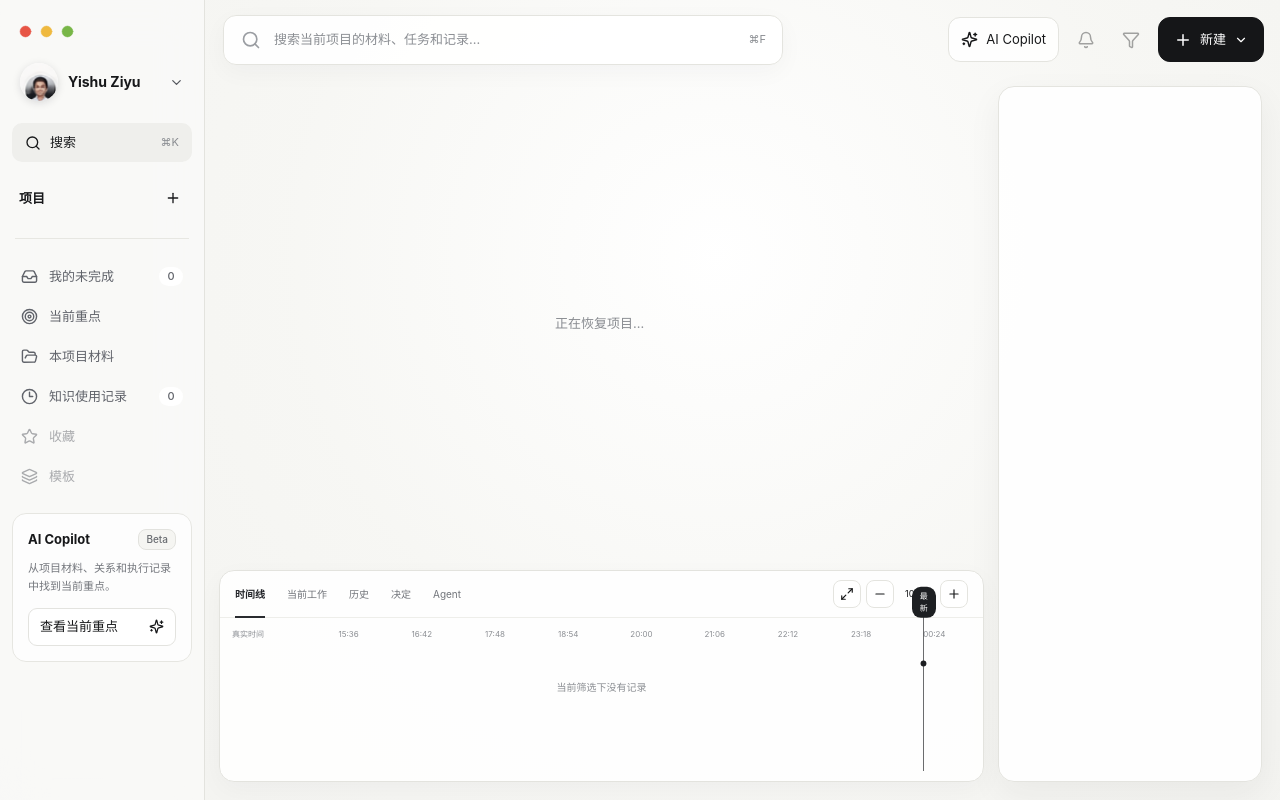
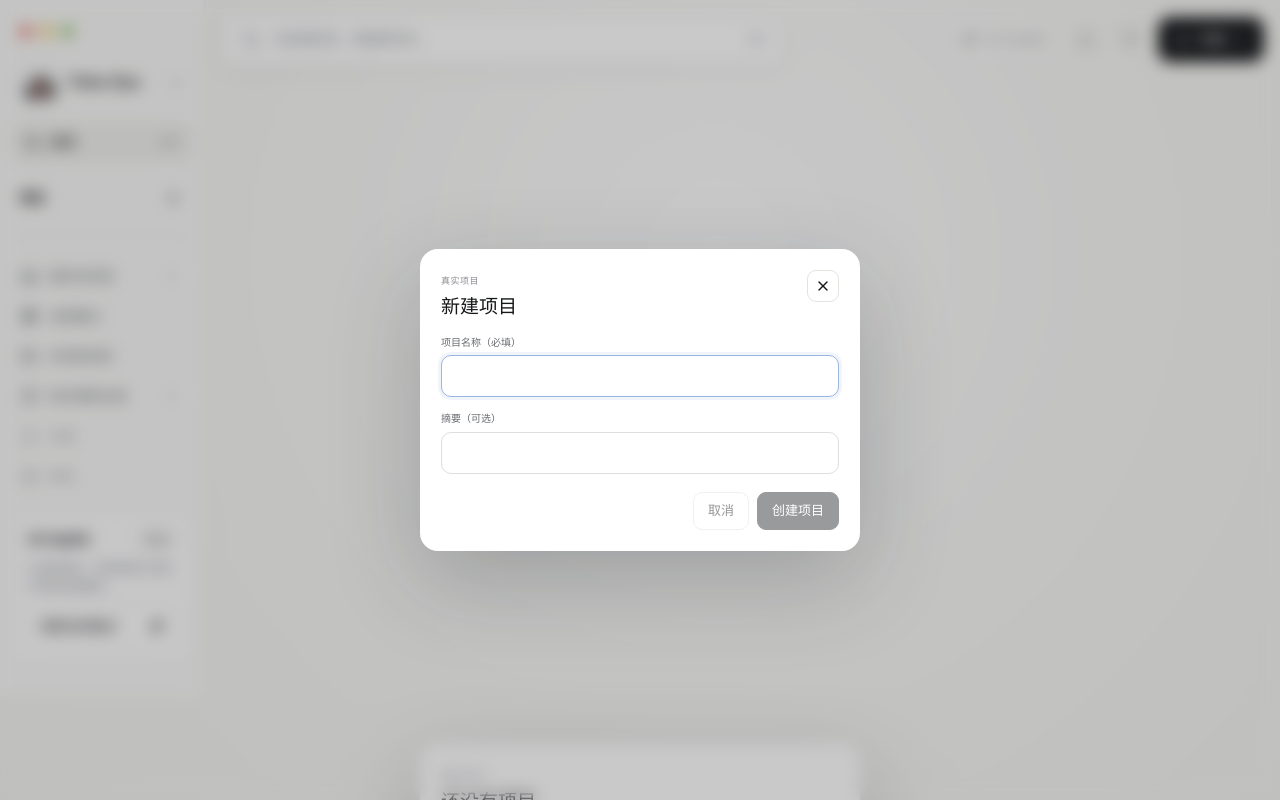
Before and after one commit to yishu-ziyu/zhiji, a Next.js app: page /track/knowledge in a window 1280 px wide. Built offline with nearby package versions, Linux system fonts and the light colour scheme.

Commit message:
feat(knowledge): honest empty workspace with create and upload
Show empty state when no projects exist, require a real project name, and
allow uploading one local file from the materials panel.

```diff
--- a/app/track/knowledge/page.tsx
+++ b/app/track/knowledge/page.tsx
@@ -99,6 +99,9 @@ export default function KnowledgePage() {
   } | null>(null);
   const [projectJumpOpen, setProjectJumpOpen] = useState(false);
   const [projectJumpQuery, setProjectJumpQuery] = useState("");
+  const [createProjectOpen, setCreateProjectOpen] = useState(false);
+  const [newProjectName, setNewProjectName] = useState("");
+  const [newProjectSummary, setNewProjectSummary] = useState("");
   const [notice, setNotice] = useState<string | null>(null);
   const [error, setError] = useState<string | null>(null);
   const searchRef = useRef<HTMLInputElement>(null);
@@ -211,6 +214,13 @@ export default function KnowledgePage() {
             loadMyOpenWork(selected.id),
             loadFootprint(),
           ]);
+        } else {
+          // Honest empty: no seed project masquerading as user work.
+          activeProjectIdRef.current = "";
+          setProjectId("");
+          setSnapshot(null);
+          setLoading(false);
+          setCreateProjectOpen(true);
         }
       } catch (nextError) {
         setError(nextError instanceof Error ? nextError.message : "读取项目失败");
@@ -305,6 +315,75 @@ export default function KnowledgePage() {
       });
     } catch (nextError) {
       setError(nextError instanceof Error ? nextError.message : "打开文件失败");
+    }
+  }
+
+  async function handleCreateProject(event: FormEvent) {
+    event.preventDefault();
+    const name = newProjectName.trim();
+    if (!name) {
+      setError("项目名称不能为空");
+      return;
+    }
+    setBusy(true);
+    setError(null);
+    try {
+      const data = await apiJson<{ project: Project }>(
+        "/api/knowledge/projects",
+        {
+          method: "POST",
+          headers: { "Content-Type": "application/json" },
+          body: JSON.stringify({
+            name,
+            summary: newProjectSummary.trim() || undefined,
+          }),
+        },
+      );
+      setProjects((prev) => [data.project, ...prev.filter((p) => p.id !== data.project.id)]);
+      setNewProjectName("");
+      setNewProjectSummary("");
+      setCreateProjectOpen(false);
+      setBusy(false);
+      setNotice("已创建项目");
+      await handleSelectProject(data.project.id);
+    } catch (nextError) {
+      setError(nextError instanceof Error ? nextError.message : "创建项目失败");
+      setBusy(false);
+    }
+  }
+
+  async function handleUploadMaterialFile(file: File) {
+    if (!projectId) return;
+    const mutation = beginMutation();
+    try {
+      const content = await file.text();
+      const data = await apiJson<{
+        material: { id: string; name: string };
+        card: KnowledgeCard;
+      }>(`/api/knowledge/projects/${mutation.projectId}/materials`, {
+        method: "POST",
+        headers: { "Content-Type": "application/json" },
+        body: JSON.stringify({ name: file.name, content }),
+      });
+      if (!mutationIsCurrent(mutation)) return;
+      const list = await apiJson<{
+        materials: Array<{ id: string; name: string; kind: string; updatedAt: string }>;
+      }>(`/api/knowledge/projects/${mutation.projectId}/materials`);
+      if (!mutationIsCurrent(mutation)) return;
+      setMaterials(list.materials);
+      await loadProjectCards(mutation.projectId);
+      if (!mutationIsCurrent(mutation)) return;
+      setMaterialView({
+        name: data.material.name,
+        content,
+        preview: false,
+      });
+      setBusy(false);
+      setNotice(`已加入项目：${data.material.name}`);
+    } catch (nextError) {
+      if (!mutationIsCurrent(mutation)) return;
+      setError(nextError instanceof Error ? nextError.message : "上传文件失败");
+      setBusy(false);
     }
   }
 
@@ -735,6 +814,8 @@ export default function KnowledgePage() {
     setNewMenuOpen(false);
   }
 
+  const isEmptyWorkspace = !loading && projects.length === 0;
+
   return (
     <main className={styles.workspace} data-testid="project-canvas-shell">
       <ProjectNavigator
@@ -763,7 +844,7 @@ export default function KnowledgePage() {
             type="submit"
             className={styles.searchSubmit}
             aria-label="搜索当前项目"
-            disabled={searching || !query.trim()}
+            disabled={searching || !query.trim() || !projectId}
           >
             <Search size={20} />
           </button>
@@ -771,8 +852,13 @@ export default function KnowledgePage() {
             ref={searchRef}
             value={query}
             onChange={(event) => setQuery(event.target.value)}
-            placeholder="搜索当前项目的材料、任务和记录…"
+            placeholder={
+              projectId
+                ? "搜索当前项目的材料、任务和记录…"
+                : "先新建项目，再搜索材料…"
+            }
             aria-label="搜索内容"
+            disabled={!projectId}
           />
           <kbd>⌘F</kbd>
           {searching ? <span className={styles.searching}>搜索中</span> : null}
@@ -805,6 +891,7 @@ export default function KnowledgePage() {
               const first = snapshot?.attention[0];
               if (first) void handleFocus(first.target);
             }}
+            disabled={!projectId}
           >
             <Sparkles size={17} />AI Copilot
           </button>
@@ -820,13 +907,23 @@ export default function KnowledgePage() {
             </button>
             {newMenuOpen ? (
               <div className={styles.newMenu}>
-                <button type="button" onClick={() => void requestCheckpoint()}>
+                <button
+                  type="button"
+                  data-testid="open-create-project"
+                  onClick={() => {
+                    setCreateProjectOpen(true);
+                    setNewMenuOpen(false);
+                  }}
+                >
+                  <Plus size={16} /><span><strong>新建项目</strong><small>名称必填，真实接入</small></span>
+                </button>
+                <button type="button" onClick={() => void requestCheckpoint()} disabled={!projectId}>
                   <Bot size={16} /><span><strong>记录当前状态</strong><small>保存目标和下一步</small></span>
                 </button>
-                <button type="button" onClick={() => { setCreateWorkOpen(true); setNewMenuOpen(false); }}>
+                <button type="button" onClick={() => { setCreateWorkOpen(true); setNewMenuOpen(false); }} disabled={!projectId}>
                   <FilePlus2 size={16} /><span><strong>新增工作项</strong><small>写入项目和时间线</small></span>
                 </button>
-                <button type="button" onClick={() => { setCreateCardOpen(true); setNewMenuOpen(false); }}>
+                <button type="button" onClick={() => { setCreateCardOpen(true); setNewMenuOpen(false); }} disabled={!projectId}>
                   <FilePlus2 size={16} /><span><strong>新增项目材料</strong><small>加入画布并可被检索</small></span>
                 </button>
               </div>
@@ -835,6 +932,37 @@ export default function KnowledgePage() {
         </div>
       </header>
 
+      {isEmptyWorkspace ? (
+        <section
+          className={styles.createModal}
+          data-testid="empty-workspace"
+          style={{
+            margin: "48px auto",
+            maxWidth: 480,
+            alignSelf: "center",
+            gridColumn: "1 / -1",
+          }}
+        >
+          <header>
+            <div>
+              <span>首用户接入</span>
+              <h2>还没有项目</h2>
+            </div>
+          </header>
+          <p style={{ margin: "0 0 12px", color: "#5c5f66", fontSize: 14, lineHeight: 1.55 }}>
+            当前环境是空的：没有预置项目，也没有示例任务。创建你的第一个项目后，再加入本地文件。
+          </p>
+          <button
+            type="button"
+            className={styles.newButton}
+            data-testid="empty-create-project"
+            onClick={() => setCreateProjectOpen(true)}
+          >
+            <Plus size={18} />新建项目
+          </button>
+        </section>
+      ) : (
+        <>
           <ProjectCanvas snapshot={snapshot} loading={loading} onFocus={handleFocus} />
           <ProjectInspector
             key={`${snapshot?.focus.kind ?? "none"}:${snapshot?.focus.id ?? "none"}:${snapshot?.inspector.workItem?.updatedAt ?? "static"}:${checkpointOpen ? "checkpoint" : "view"}`}
@@ -853,11 +981,68 @@ export default function KnowledgePage() {
             onCheckpoint={handleCheckpoint}
           />
           <ProjectTimeline snapshot={snapshot} onFocus={handleFocus} />
+        </>
+      )}
 
       {notice || error ? (
         <div className={styles.toast} data-error={Boolean(error)}>
           <span>{error ?? notice}</span>
           <button type="button" aria-label="关闭" onClick={() => { setNotice(null); setError(null); }}><X size={15} /></button>
+        </div>
+      ) : null}
+
+      {createProjectOpen ? (
+        <div className={styles.modalBackdrop} role="presentation">
+          <form
+            className={styles.createModal}
+            data-testid="create-project-form"
+            onSubmit={handleCreateProject}
+          >
+            <header>
+              <div>
+                <span>真实项目</span>
+                <h2>新建项目</h2>
+              </div>
+              <button
+                type="button"
+                aria-label="关闭新建项目"
+                onClick={() => setCreateProjectOpen(false)}
+                disabled={projects.length === 0}
+              >
+                <X size={16} />
+              </button>
+            </header>
+            <label>
+              <span>项目名称（必填）</span>
+              <input
+                value={newProjectName}
+                onChange={(event) => setNewProjectName(event.target.value)}
+                autoFocus
+                data-testid="create-project-name"
+                aria-label="项目名称"
+              />
+            </label>
+            <label>
+              <span>摘要（可选）</span>
+              <input
+                value={newProjectSummary}
+                onChange={(event) => setNewProjectSummary(event.target.value)}
+                aria-label="项目摘要"
+              />
+            </label>
+            <footer>
+              <button
+                type="button"
+                onClick={() => setCreateProjectOpen(false)}
+                disabled={projects.length === 0}
+              >
+                取消
+              </button>
+              <button type="submit" disabled={busy || !newProjectName.trim()}>
+                创建项目
+              </button>
+            </footer>
+          </form>
         </div>
       ) : null}
 
@@ -939,8 +1124,35 @@ export default function KnowledgePage() {
             </header>
             <div style={{ display: "grid", gridTemplateColumns: materialView ? "200px 1fr" : "1fr", gap: 12, minHeight: 240 }}>
               <div style={{ display: "grid", gap: 6, alignContent: "start" }}>
+                <label
+                  style={{
+                    display: "inline-flex",
+                    alignItems: "center",
+                    gap: 8,
+                    padding: "8px 10px",
+                    border: "1px dashed #c9ccd2",
+                    borderRadius: 10,
+                    cursor: busy ? "not-allowed" : "pointer",
+                    fontSize: 12,
+                    color: "#3d4047",
+                  }}
+                >
+                  <FilePlus2 size={14} />
+                  添加本地文件
+                  <input
+                    type="file"
+                    data-testid="upload-project-file"
+                    style={{ display: "none" }}
+                    disabled={busy || !projectId}
+                    onChange={(event) => {
+                      const file = event.target.files?.[0];
+                      event.target.value = "";
+                      if (file) void handleUploadMaterialFile(file);
+                    }}
+                  />
+                </label>
                 {materials.length === 0 ? (
-                  <p style={{ color: "#75787e", fontSize: 12 }}>还没有文件。把 Markdown 放进 data/knowledge/files/项目id/。</p>
+                  <p style={{ color: "#75787e", fontSize: 12 }}>还没有文件。选择本地文件加入当前项目。</p>
                 ) : (
                   materials.map((file) => (
                     <button
```
Lines whose indentation alone changed are shown as unchanged.
